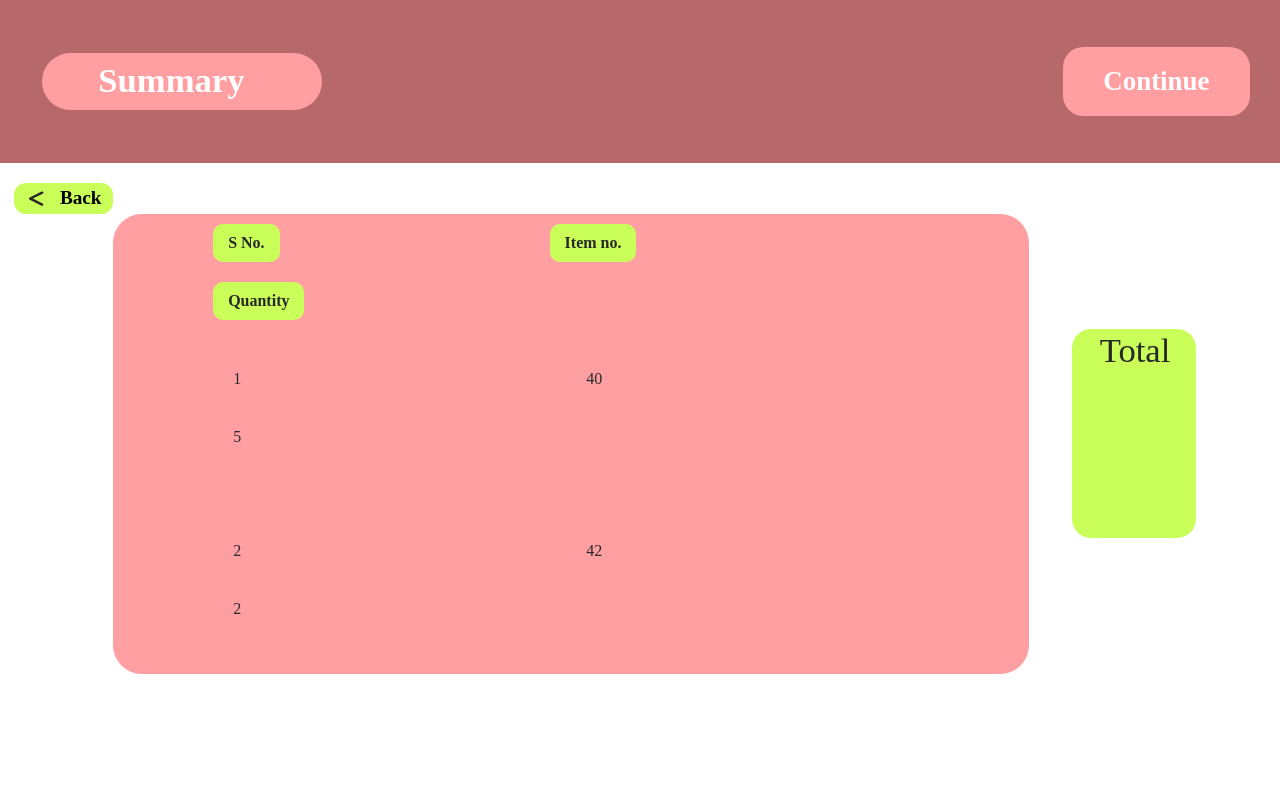
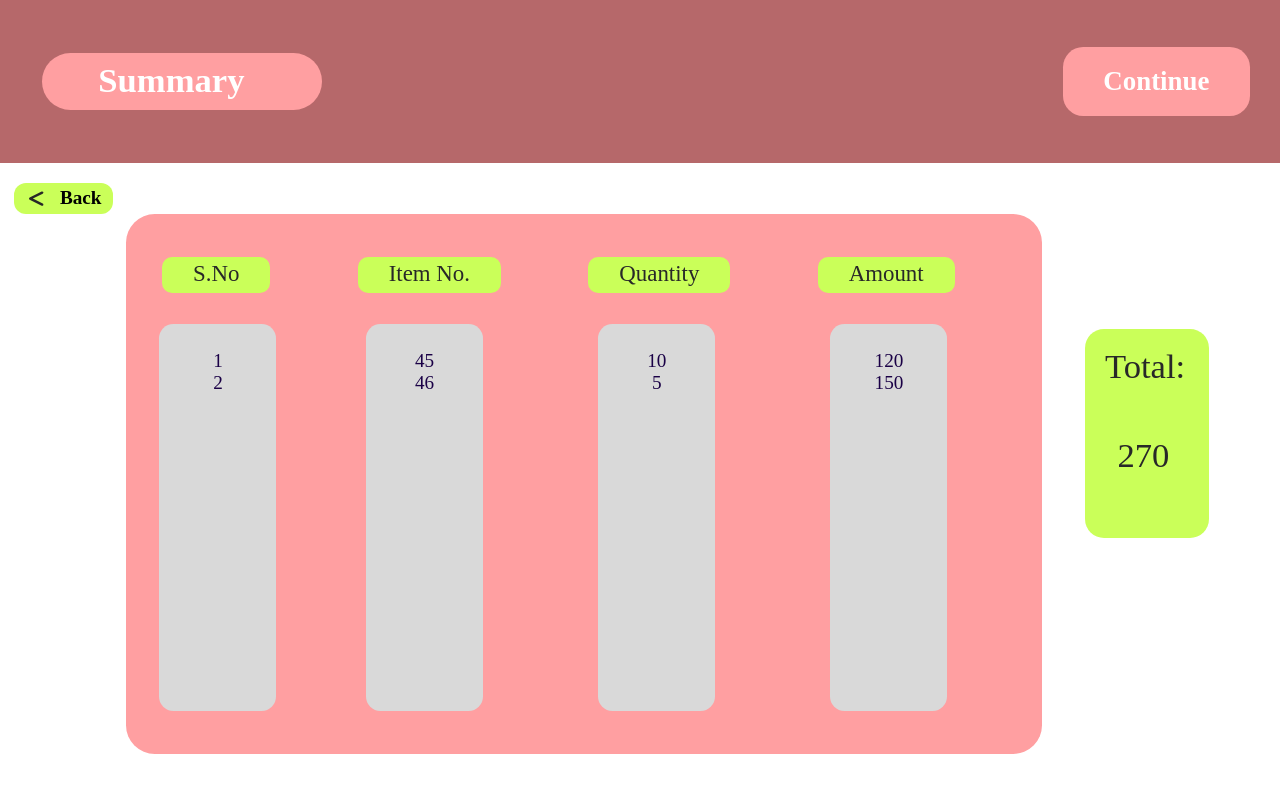
Before and after one commit to RiteshIIT/inventory-management-frontend, a React (Create React App) app: page /summary in a window 1280 px wide. Shown: the top 792 px of the page. Built offline with nearby package versions, Linux system fonts and the light colour scheme; a web font is replaced by a local one.

Commit message:
SignUp and Summary Modified

```diff
--- a/src/SignUp.css
+++ b/src/SignUp.css
@@ -1,6 +1,5 @@
 @import url('https://fonts.googleapis.com/css?family=Lato:400,700');
 
-/* Sign-Up Page CSS Starts */
 * {
   margin: 0;
   font-family: "Lato";
@@ -47,6 +46,7 @@
 }
 
 .sign-up form {
+  height: 69.23vh;
   color: #000000;
   margin-top: 9.4vh;
   display: flex;
@@ -59,6 +59,7 @@
 }
 
 .sign-up input {
+  font: small-caption;
   border-radius: 3.58vh;
   font-size: 2.5846vh;
   height: 6.2307vh;
@@ -76,9 +77,14 @@
   background-color: #f3d3f0;
 }
 
-.sign-up button {
+.form{
+  width: 6vw;
+  margin-left: 15.39vw;
+}
+.form button{
   margin-top: -8.5vh;
-  padding: 2.5846153846153846vh;
+  text-align: center;
+  padding: 1.5846153846153846vh;
   border: none;
   border-radius: 4.326923076923077vh;
   cursor: pointer;
@@ -88,15 +94,10 @@
   font-weight: bold;
   color: #000000;
   transition: background 0.3s, transform 0.3s ease, box-shadow 0.3s ease;
-}
-
-.form{
-  width: 6vw;
-  margin-left: 15.39vw;
-}
-.form button{
+  margin-bottom: 3vh;
   margin-left:60.82vw;
   width: 19.53vw;
+  line-height: 43.16px;
 }
 
 .sign-up button:hover {
@@ -104,5 +105,3 @@
   background: #b2ff0a;
   box-shadow: 0 4px 15px rgba(38, 162, 255, 0.5);
 }
-
-/* Sign-Up Page CSS Ends */
--- a/src/SignUp.js
+++ b/src/SignUp.js
@@ -18,7 +18,7 @@ const SignUp = () => {
             alert("Password doesn't match! \nTry Again");
         }
         else {
-            history.push('/login');
+            history.push('/');
         }
     }
 
@@ -47,19 +47,19 @@ const SignUp = () => {
                             value={username}
                             onChange={(e) => { setUsername(e.target.value) }}
                         />
-                        <input type="text"
+                        <input type="email"
                             required
                             placeholder="Email"
                             value={email}
                             onChange={(e) => { setEmail(e.target.value) }}
                         />
-                        <input type="text"
+                        <input type="password"
                             required
                             placeholder="Password"
                             value={password}
                             onChange={(e) => { setPassword(e.target.value) }}
                         />
-                        <input type="text"
+                        <input type="password"
                             required
                             placeholder="Confirm Password"
                             value={confirmPassword}
--- a/src/Summary.css
+++ b/src/Summary.css
@@ -1,7 +1,8 @@
 @import url('https://fonts.googleapis.com/css2?family=Inria+Sans:ital,wght@0,300;0,400;0,700;1,300;1,400;1,700&family=Quicksand:wght@300..700&display=swap');
 /*
-Run this command in terminal to install font awesome package:
+**** "Run this command in terminal to install font awesome package:"
 npm install @fortawesome/fontawesome-svg-core @fortawesome/free-solid-svg-icons @fortawesome/react-fontawesome
+****
 */
 
 * {
@@ -51,11 +52,11 @@ button{
     transition: background 0.3s, transform 0.3s ease, box-shadow 0.3s ease;
 }
 
-.table {
+.container {
     display: flex;
 }
 
-.table button{
+.container .back{
     display: flex;
     align-items: center;
     gap: 1.3vw;
@@ -76,45 +77,6 @@ button{
     margin-left: 0.7vw;  /*Font Awesome*/
 }
 
-table {
-   background-color: #FF9FA1;
-   border-spacing: 0;
-   /* margin-left: 1vw; */
-   margin-top: 6.37vh;
-   overflow: hidden;
-   border-radius: 3.6vh;
-   width: 71.56vw;
-   height: 57.427vh;
-}
-
-table th{
-    /* text-align: ; */
-    /* margin-left: 2.8vw;
-    width: 90.14vw;
-    height: 4.45vh; */
-    /* background-color: #CAFF59; */
-    padding: 10px 15px;
-    margin: 10px 170px 10px 100px;
-    background-color: #CAFF59;
-    display: inline-block;
-    border-radius: 0.78vw;
-}
-
-table td{
-    display: inline-block;
-    padding: 40px 225px 0px 120px;
-}
-
-.heading1{
-    background-color: #CAFF59;
-    /* padding: 5px;    */
-}
-
-td{
-    /* background-color: #D9D9D9; */
-    /* text-align: center; */
-}
-
 .total{
     background-color: #CAFF59;
     height: 26.2vh;
@@ -125,10 +87,12 @@ td{
 }
 
 .total p{
-    padding: 0.01vh 0.6vw;
+    text-align: center;
     font-size: 4.326vh;
     font-weight: 400;
+    margin-top: 2vh;
     margin-left: 1.56vw;
+    margin-bottom: 6vh;
     width: 6.01vw;
     height: 5.168vh;
     line-height: 3.37vw;
@@ -140,8 +104,61 @@ td{
     box-shadow: 0 4px 15px rgba(0, 56, 98, 0.5);
 }
 
-.table button:hover {
+.container button:hover {
     transform: scale(1.05);
     background-color: #affd07;
     box-shadow: 0 4px 15px rgba(38, 162, 255, 0.5);
 }
+
+
+
+.table{
+    height: 67.42vh;
+    width: 71.56vw;
+    margin-left: 1.01vw;
+    margin-top: 6.37vh;
+    background-color: #FF9FA1;
+    border-radius: 3.6vh;
+}
+
+.headings{
+    display: flex;
+    font-weight: 400;
+    font-size: 1.7875vw;
+    margin-top: 5.29vh;
+    margin-left: 2.81vw;
+}
+
+.headings p{
+    border-radius: 0.78vw;
+    line-height: 2.62vw;
+    margin-right: auto;
+    background: #CAFF59;
+    padding:0vw 2.42vw 0.234vw 2.42vw;
+}
+
+.columns{
+    align-items: center;
+    justify-content: center;
+    display: flex;
+    margin-left: 2.6125vw;
+    margin-top: 3.846vh;
+    width: 70.56vw;
+}
+
+.columns p{
+    text-align: center;
+    padding-top: 2vw;
+    margin-right: auto;
+    color: rgb(26, 0, 70);
+    font-size: 1.5vw;
+    background-color: #D9D9D9;
+    height: 45.19vh;
+    width: 9.14vw;
+    border-radius: 1.8vh;
+}
+
+.col2{
+    cursor: auto;
+    margin-left: -2vw;
+}
--- a/src/Summary.js
+++ b/src/Summary.js
@@ -2,9 +2,19 @@ import { useState } from "react";
 import './Summary.css';
 import { FontAwesomeIcon } from "@fortawesome/react-fontawesome";
 import { faLessThan } from "@fortawesome/free-solid-svg-icons";
+import { useHistory } from "react-router-dom/cjs/react-router-dom.min";
 
 const Summary = () => {
     // const [data, setData] = useState(null);
+    const history = useHistory();
+
+    const handleClick = () => {
+        history.push('/inventory-page');
+    }
+
+    const handleContinue = () => {
+        history.push('/home');
+    }
 
     return (
         <div className="summary">
@@ -12,19 +22,46 @@ const Summary = () => {
                 <div className="heading-summary">
                     <h2>Summary</h2>
                 </div>
-                <button>Continue</button>
+                <button onClick={handleContinue}>Continue</button>
             </div>
-            <div className="table">
-                <button>
+            <div className="container">
+                <button className="back" onClick={handleClick}>
                     <FontAwesomeIcon className="ic" icon={faLessThan} />Back
                 </button>
-                {/* <div className="table-container"> */}
-                <table>
+                <div className="table">
+                    <div className="headings">
+                        <p>S.No</p>
+                        <p>Item No.</p>
+                        <p>Quantity</p>
+                        <p>Amount</p>
+                    </div>
+                    <div className="columns">
+                            <p>
+                                1
+                                <br />
+                                2
+                            </p>
+                            <p class='col2'>
+                                45
+                                <br />
+                                46
+                            </p>
+                            <p>
+                                10
+                                <br />5
+                            </p>
+                            <p>
+                                120
+                                <br />150
+                            </p>
+                    </div>
+                </div>
+                {/* <table>
                     <thead>
                         <tr>
-                            <th class="heading1">S No.</th>
-                            <th class="heading2">Item no.</th>
-                            <th class="heading3">Quantity</th>
+                            <th>S No.</th>
+                            <th>Item no.</th>
+                            <th>Quantity</th>
                         </tr>
                     </thead>
                     <tbody>
@@ -39,11 +76,11 @@ const Summary = () => {
                             <td>2</td>
                         </tr>
                     </tbody>
-                </table>
-                {/* </div> */}
+                </table> */}
 
                 <div className="total">
-                    <p>Total</p>
+                    <p>Total: </p>
+                    <p>270</p>
                 </div>
 
             </div>
```
